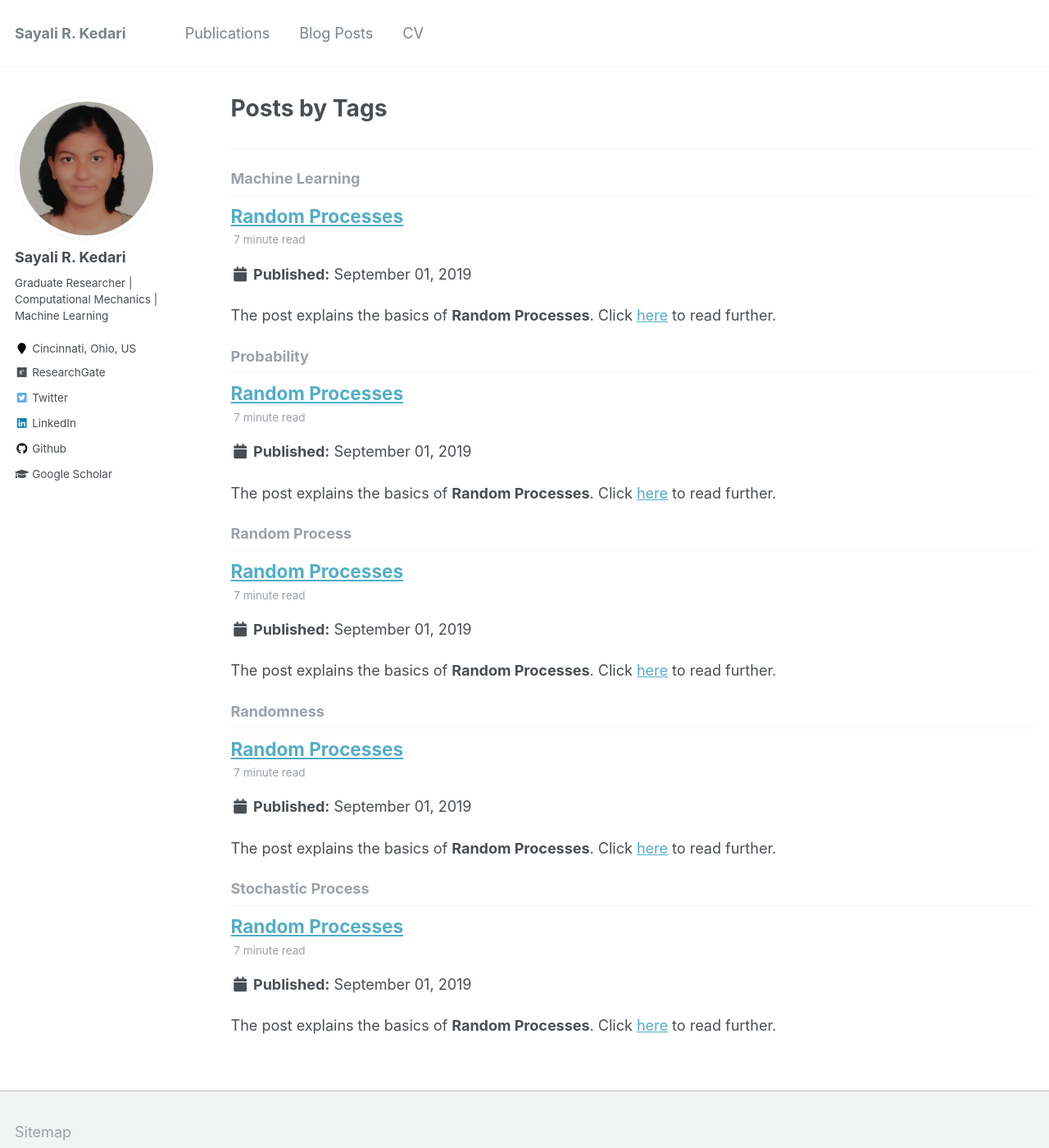
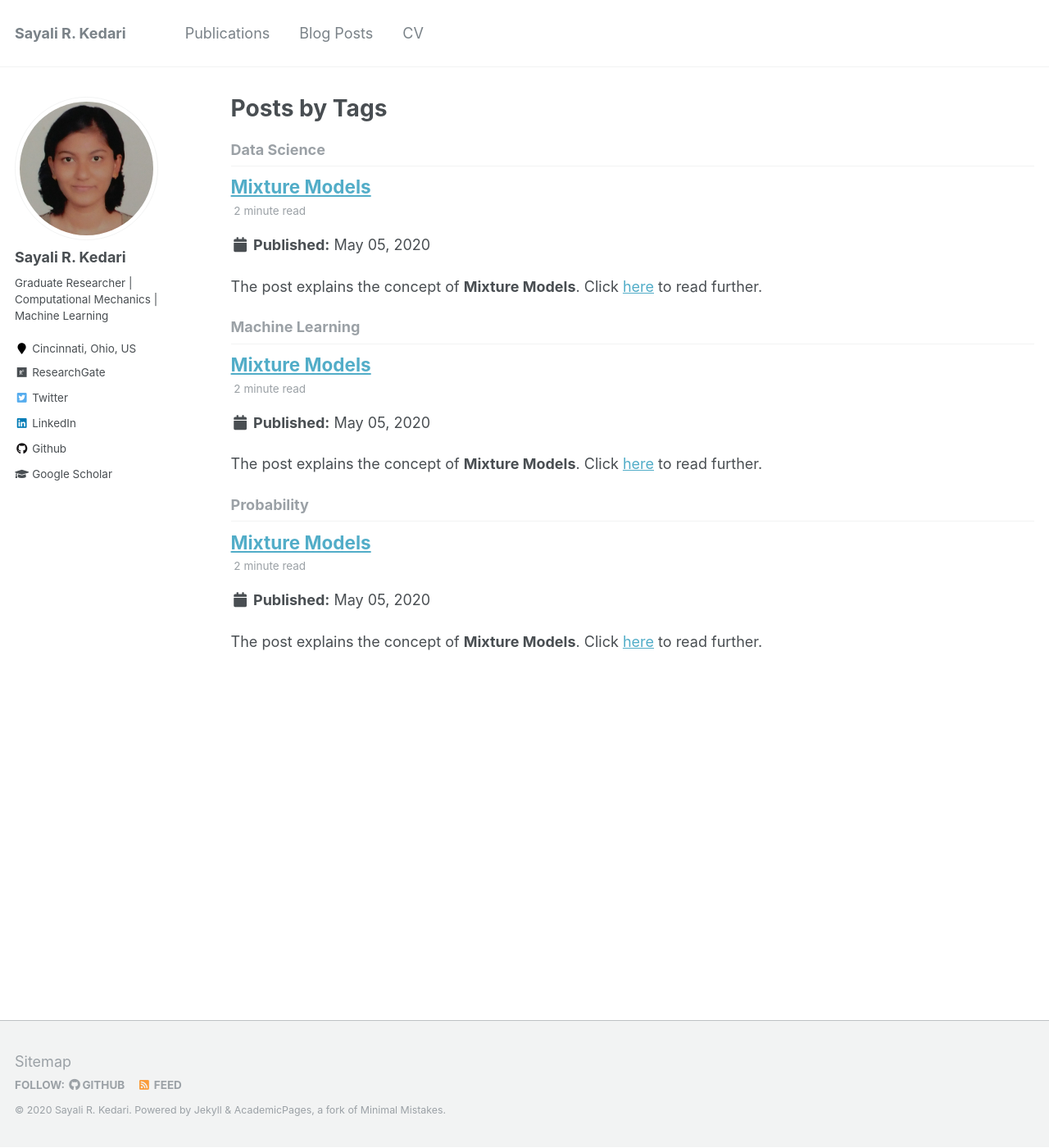
Before and after one commit to sayalirked/sayalirked.github.io, a Jekyll site: the page built from _pages/tag-archive.html, in a window 1280 px wide and 1400 px high. Shown: the whole window at 82% size. Built offline with Jekyll 4.4.1, drawn with Linux system fonts in a browser that asks for light colours; part of the change alters nothing that is shown.

Commit message:
update mixture models post

```diff
--- a/_posts/2019-09-01-random-processes.md
+++ /dev/null
@@ -1,76 +0,0 @@
----
-title: 'Random Processes'
-date: 2019-09-01
-excerpt: The post explains the basics of **Random Processes**. Click [here](https://adipandas.github.io/posts/2019/09/random-processes/) to read further.
-permalink: /posts/2019/09/random-processes/
-tags:
-  - Random Process
-  - Stochastic Process
-  - Randomness
-  - Probability
-  - Machine Learning
----
-
-Gaussian Processes allow the incorporation of prior knowledge about the data while making predictions. These are a very powerful tool for regression as well as classification problems. Similarly, Reinforcement Learning (RL) also has Markov Processes and Markov Decision Processes (MDP) as its fundamental components. Both the topics have a commonality of Randomness/Stochasticity. While working with a RL agent, the stochasticity in the MDP is not about a single step in the agent’s life, but over the entire period, the agent performs its actions. For each episode, it may take different actions to perform the same task because of the stochasticity involved in the process. Thus, the trajectories of this agent may differ for each episode. One can also think about any real-life scenario or task. The observations are made a timespan and they may be influenced by random effects. Here, the stochasticity is not just at a single instant but throughout the time interval.
-
-Let us start thinking about it in terms of mathematics. A random variable holds the outcome of a random experiment. For example, several people standing in front of you right now. Randomly speaking, the number can be anything from the set of natural numbers $$N \equiv \{0, 1, 2, 3, ...\}$$ at the instance of observation. But this random experiment is over once you observe its outcome. Let's say, you observed 3 people standing in from of you.
-Let's complicate our experiment. *What is the number of people standing in front of you over time in a day?* Now, the random variable which holds a value from set $$N$$ will take different values at each instance of observation. You will need to observe multiple instances for the entire day. Not just that, the set of observations you make will vary each day. It will not be the same. If you count the people standing in front of you for each instance of today, it will just be a *single realization* of all the possibilities of observations on different days. To understand this stochasticity over time, one needs to understand the **Random Processes**.
-
-The rest of the page formalizes the idea of Random Processes.
-
-Random Experiment
-===
-An experiment whose outcome cannot be predicted with certainty is called a Random Experiment.
-
-Examples:
-1. The lifetime of a light bulb.
-2. Rolling a dice.
-3. A coin toss.
-
-Random Variable
-===
-Example:
-A coin toss experiment may result in two outcomes, viz., Heads ($$H$$) or Tails ($$T$$). Mathematically speaking the sample space of this experiment can be defined as $$\{H, T\}$$. We can assign a numerical value to these possible outcomes of the sample space. Let's say, we call getting $$H$$ in the coin toss as $$1$$ and getting $$T$$ as $$0$$. Therefore, we can represent the sample space in terms of numerical value as $$\{1, 0\}$$.
-
-One should notice that assigning a value of $$1$$ to $$H$$ is a deterministic function, i.e., whenever one gets an outcome of the coin toss as $$H$$, we will always assign it a value of $$1$$.
-
-Let $$X$$ be the random variable for the random experiment of tossing a coin.
-Here, $$X$$ is a deterministic function that assigns a real-value to the outcome of an experiment of tossing a coin.
-Thus, we can write it as follows:
-$$X(H) = 1$$ and $$X(T)=0$$
-$$X(\xi)=x$$ where $$x\in\{0, 1\}$$ and $$\xi\in\{T, H\}$$. Note, how $$\xi$$ is a parameter to the function $$X$$ and the outcome is the value $$x$$.
-
-The random variable in the case of the above example of a random experiment can take only discrete values. Thus, $$X$$ is called a discrete random variable. It is also possible for a random variable to take continuous values. For example, it the random experiment is measuring the height of an individual, the height is not a discrete number, it can take any value in the interval $$[0, \infty)$$.
-
-
-Once, we observe the outcome of our experiment, there is no more randomness involved. For example, we observe a $$H$$ in a coin toss and thus, we have the information of the exact state of the experiment. More formally, this is known as **realization** of the random variable. In this case, $$X(H)=1$$ is one realization of the random variable $$X$$ and $$X(T)=0$$ is another.
-
-Random Processes
-===
-Random Process depends on a random variable as well as an indexing variable.
-In many stochastic processes, the indexing variable which will represent some index set will be related to a temporal dimension. For example, while one is observing a random experiment, the observations are done over an interval of time. Multiple observations are made at different time instances which may have been affected by randomness. This randomness does not affect only a single observation, but its effects are seen over the duration of the experiment. **Random process** can take the time of observation as an input parameter which will be represented as an indexing variable.
-
-### Definition:
-The random process is an infinite indexed collection of random variables defined over a common probability space.
-Random process: $$\{X(t): t\in T\}$$
-This can be read as $$X(t)$$ is the random variable at index $$t$$ and $$t$$ is drawn from an index set $$T$$. The index set $$T$$ can be discrete where it make take values as $$\{1, 2, 3, ...\}$$. In continuous case it may take value in a range, for example, the time of the experiment may fall in the interval $$[5, 10]$$.
-Here, the index parameter is typically a variable that accounts for time. But this value can also represent indexing of a spatial domain.
-
-A more intuitive way to understand this definition is as follows -
-Random process: $$X(\xi, t)$$ or $$X_{t}(\xi)$$  or $$X_{t}$$
-It is a function of the outcome of a random experiment $$\xi$$ at index $$t$$. Unless otherwise stated, a random process is represented by one of the above notations. The variable $$\xi$$ is omitted and the indexing is represented as the subscript for convenience of presentation in $$X_{t}$$. This page follows one of the conventions mentioned above unless otherwise stated.
-
-**Example of Random Process with temporal indexing:**
-1. Noise in an IMU (inertial measurement unit) sensor which is moving at a constant speed from point A to point B on a road.
-  * This IMU is measuring acceleration, its outcome at anytime can be written as $$a_{x}(t) = X(t)$$. Since the velocity is constant, the experiment should result in perfect zeros. But as the sensor is noisy, the value in the x-direction at time $$t$$ maybe some non-zero random value.
-2. The price of stock recorded every day.
-  * Stock prices vary every day, and the variation if observed seems random.
-
-**Example of Random Process with spatial indexing:**
-1. Flipping of 4 unbiased coins at 4 different locations.
-  * Coins are at 4 different locations. The indices representing these locations are $$T=\{1, 2, 3, 4\}$$.
-  * All the coins are unbiased and the sample space for each coin toss is $$\{H, T\}$$. Each outcome is equally probable.
-  * Random process is $$X(\xi, t)$$ where $$\xi \in \{H, T\}$$ and $$t \in \{1, 2, 3, 4\}$$.
-
-
-As explained before, random process $$X(\xi, t)$$ an be understood as a function of two variables, $$\xi \in \Xi$$ and $$t \in T$$. Here, $$\Xi$$ is the sample space of random experiment underlying this random process and $$T$$ is the index set.
--- a/_posts/2020-05-04-modeling-latent-variables.md
+++ b/_posts/2020-05-05-mixture-models.md
@@ -1,9 +1,8 @@
 ---
-title: "Modeling latent variables"
-date: 2020-05-04
-excerpt: The post explains the concept of **Modeling latent variables: Mixture Models**. Click [here](https://sayrjked.github.io/posts/2020/05/modeling-latent-variables/) to read further.
-
-permalink: /posts/2020/05/modeling-latent-variables/
+title: 'Mixture Models'
+date: 2020-05-05
+excerpt: The post explains the concept of **Mixture Models**. Click [here](https://sayrjked.github.io/posts/2020/05/random-processes/) to read further.
+permalink: /posts/2020/05/mixture-models/
 
 tags:
   - Machine Learning
```
